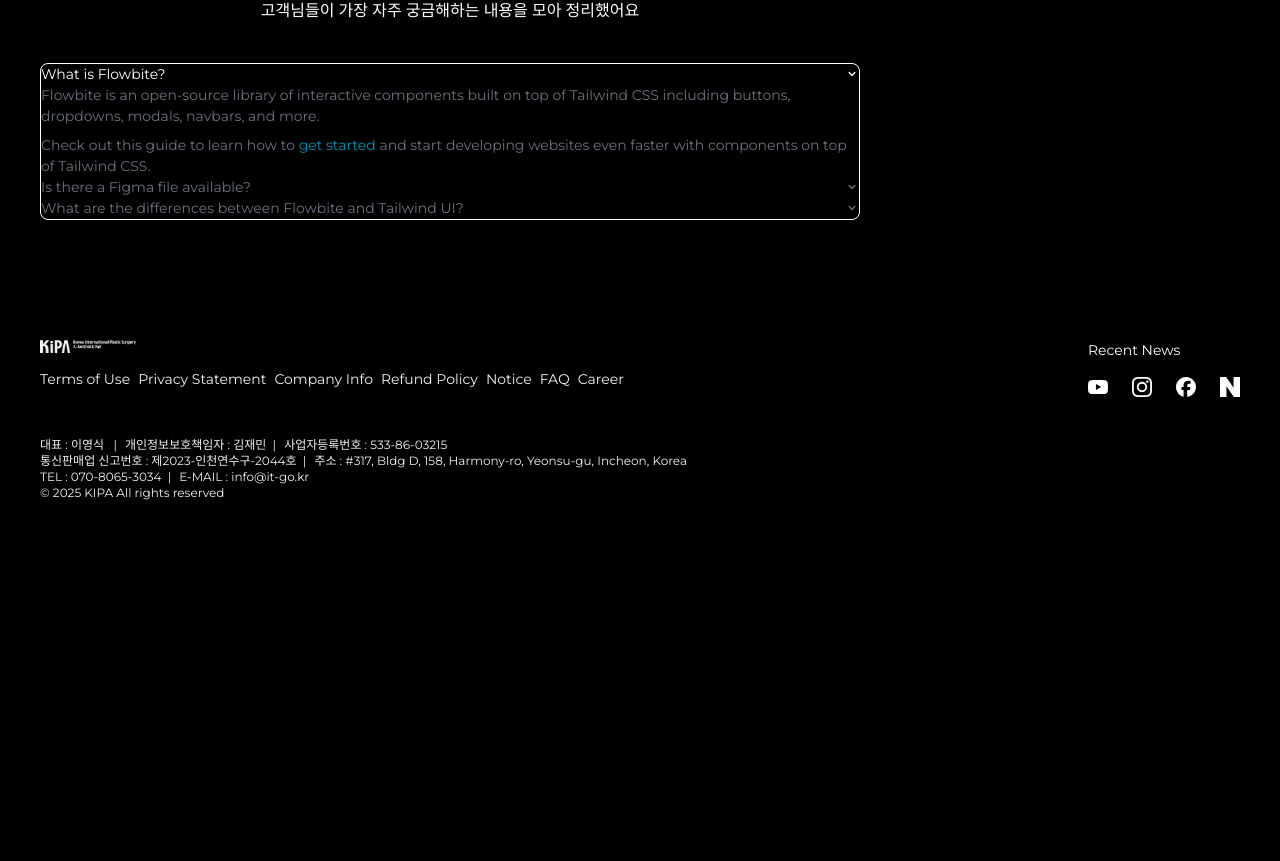
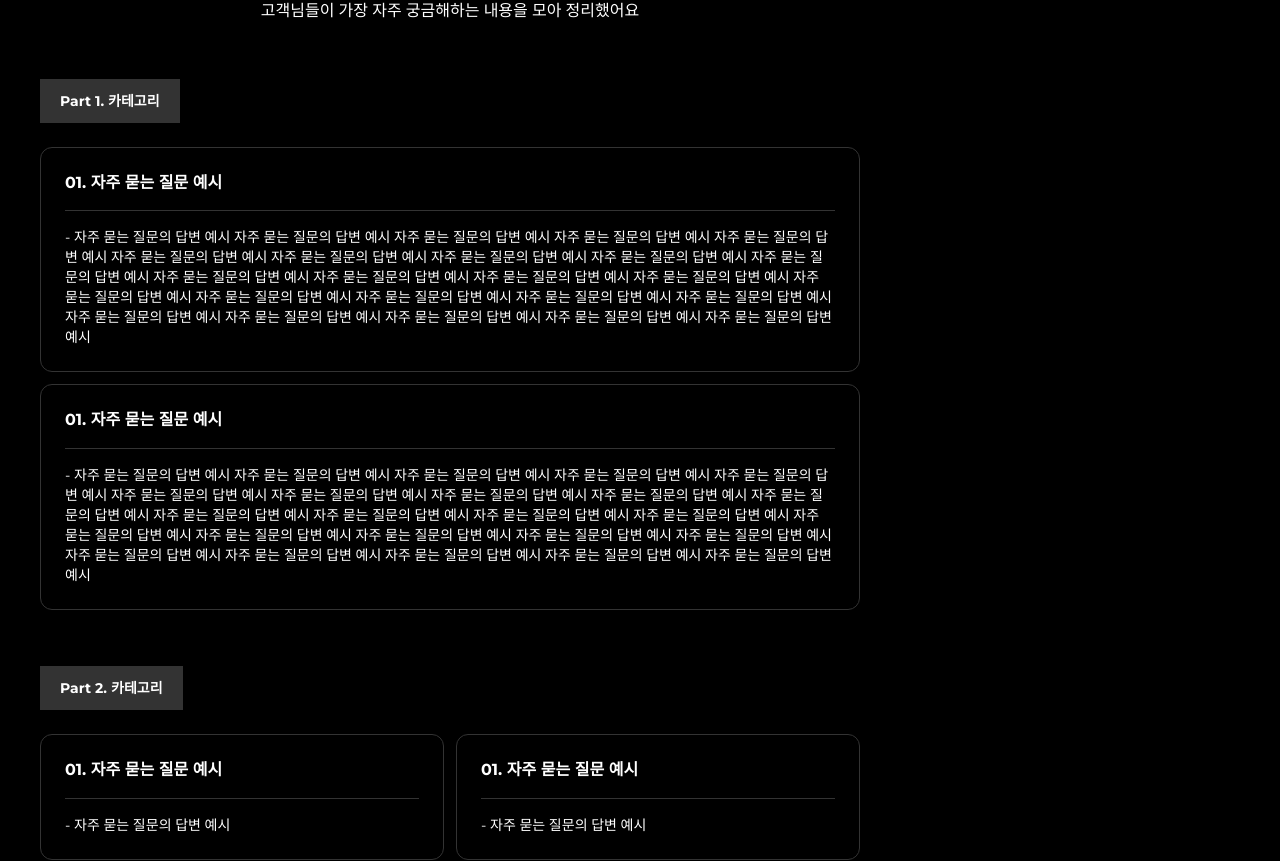
Before and after one commit to dev-itgo/kipa-mongolia, a Next.js app: page / in a window 1280 px wide. Shown: the part 7951-8812 px from the top of the page. Before the commit the page ends 8548 px from the top, so only its background shows below. Built offline with nearby package versions, Linux system fonts and the light colour scheme.

Commit message:
ui: accordion 기능 제거

```diff
--- a/src/components/main/MainFaq.tsx
+++ b/src/components/main/MainFaq.tsx
@@ -1,15 +1,41 @@
+import { FAQ_PART1, FAQ_PART2, FAQ_PART3 } from "@/data/faq";
 import MainFaqAccordion from "./MainFaqAccordion";
 
 const MainFaq = () => {
   return (
     <div className="mb-24">
-      <div className="mb-10 text-center">
+      <div className="text-center">
         <h3 className="mb-4 text-xl font-bold md:text-2xl">FAQ</h3>
         <p className="text-sm text-[#f2f2f2f] md:text-[16px]">
           고객님들이 가장 자주 궁금해하는 내용을 모아 정리했어요
         </p>
       </div>
-      <MainFaqAccordion />
+      <h4 className="mt-14 mb-6 inline-block bg-[#333] px-5 py-3 text-xs font-bold md:text-sm">
+        Part 1. 카테고리
+      </h4>
+      <div className="grid grid-cols-1 gap-3">
+        {FAQ_PART1.map((item) => (
+          <MainFaqAccordion key={item.id} title={item.title} desc={item.desc} />
+        ))}
+      </div>
+
+      <h4 className="mt-14 mb-6 inline-block bg-[#333] px-5 py-3 text-xs font-bold md:text-sm">
+        Part 2. 카테고리
+      </h4>
+      <div className="grid grid-cols-2 gap-3">
+        {FAQ_PART2.map((item) => (
+          <MainFaqAccordion key={item.id} title={item.title} desc={item.desc} />
+        ))}
+      </div>
+
+      <h4 className="mt-14 mb-6 inline-block bg-[#333] px-5 py-3 text-xs font-bold md:text-sm">
+        Part 3. 카테고리
+      </h4>
+      <div className="grid grid-cols-1 gap-3">
+        {FAQ_PART3.map((item) => (
+          <MainFaqAccordion key={item.id} title={item.title} desc={item.desc} />
+        ))}
+      </div>
     </div>
   );
 };
--- a/src/components/main/MainFaqAccordion.tsx
+++ b/src/components/main/MainFaqAccordion.tsx
@@ -1,96 +1,15 @@
-import {
-  Accordion,
-  AccordionContent,
-  AccordionPanel,
-  AccordionTitle,
-} from "flowbite-react";
+type MainFaqAccordionProps = {
+  title: string;
+  desc: string;
+};
 
-const MainFaqAccordion = () => {
+const MainFaqAccordion = ({ title, desc }: MainFaqAccordionProps) => {
   return (
-    <Accordion>
-      <AccordionPanel>
-        <AccordionTitle>What is Flowbite?</AccordionTitle>
-        <AccordionContent>
-          <p className="mb-2 text-gray-500 dark:text-gray-400">
-            Flowbite is an open-source library of interactive components built
-            on top of Tailwind CSS including buttons, dropdowns, modals,
-            navbars, and more.
-          </p>
-          <p className="text-gray-500 dark:text-gray-400">
-            Check out this guide to learn how to&nbsp;
-            <a
-              href="https://flowbite.com/docs/getting-started/introduction/"
-              className="text-cyan-600 hover:underline dark:text-cyan-500"
-            >
-              get started&nbsp;
-            </a>
-            and start developing websites even faster with components on top of
-            Tailwind CSS.
-          </p>
-        </AccordionContent>
-      </AccordionPanel>
-      <AccordionPanel>
-        <AccordionTitle>Is there a Figma file available?</AccordionTitle>
-        <AccordionContent>
-          <p className="mb-2 text-gray-500 dark:text-gray-400">
-            Flowbite is first conceptualized and designed using the Figma
-            software so everything you see in the library has a design
-            equivalent in our Figma file.
-          </p>
-          <p className="text-gray-500 dark:text-gray-400">
-            Check out the
-            <a
-              href="https://flowbite.com/figma/"
-              className="text-cyan-600 hover:underline dark:text-cyan-500"
-            >
-              Figma design system
-            </a>
-            based on the utility classes from Tailwind CSS and components from
-            Flowbite.
-          </p>
-        </AccordionContent>
-      </AccordionPanel>
-      <AccordionPanel>
-        <AccordionTitle>
-          What are the differences between Flowbite and Tailwind UI?
-        </AccordionTitle>
-        <AccordionContent>
-          <p className="mb-2 text-gray-500 dark:text-gray-400">
-            The main difference is that the core components from Flowbite are
-            open source under the MIT license, whereas Tailwind UI is a paid
-            product. Another difference is that Flowbite relies on smaller and
-            standalone components, whereas Tailwind UI offers sections of pages.
-          </p>
-          <p className="mb-2 text-gray-500 dark:text-gray-400">
-            However, we actually recommend using both Flowbite, Flowbite Pro,
-            and even Tailwind UI as there is no technical reason stopping you
-            from using the best of two worlds.
-          </p>
-          <p className="mb-2 text-gray-500 dark:text-gray-400">
-            Learn more about these technologies:
-          </p>
-          <ul className="list-disc pl-5 text-gray-500 dark:text-gray-400">
-            <li>
-              <a
-                href="https://flowbite.com/pro/"
-                className="text-cyan-600 hover:underline dark:text-cyan-500"
-              >
-                Flowbite Pro
-              </a>
-            </li>
-            <li>
-              <a
-                href="https://tailwindui.com/"
-                rel="nofollow"
-                className="text-cyan-600 hover:underline dark:text-cyan-500"
-              >
-                Tailwind UI
-              </a>
-            </li>
-          </ul>
-        </AccordionContent>
-      </AccordionPanel>
-    </Accordion>
+    <div className="rounded-xl border-1 border-[#333] p-6">
+      <h5 className="text-sm font-bold md:text-[16px]">{title}</h5>
+      <hr className="my-4 border-t-1 border-t-[#333]" />
+      <p className="text-xs md:text-sm">{desc}</p>
+    </div>
   );
 };
 
--- /dev/null
+++ b/src/data/faq.ts
@@ -0,0 +1,54 @@
+type Faq = {
+  id: number;
+  title: string;
+  desc: string;
+};
+
+export const FAQ_PART1: Faq[] = [
+  {
+    id: 1,
+    title: "01. 자주 묻는 질문 예시",
+    desc: "- 자주 묻는 질문의 답변 예시 자주 묻는 질문의 답변 예시 자주 묻는 질문의 답변 예시 자주 묻는 질문의 답변 예시 자주 묻는 질문의 답변 예시 자주 묻는 질문의 답변 예시 자주 묻는 질문의 답변 예시 자주 묻는 질문의 답변 예시 자주 묻는 질문의 답변 예시 자주 묻는 질문의 답변 예시 자주 묻는 질문의 답변 예시 자주 묻는 질문의 답변 예시 자주 묻는 질문의 답변 예시 자주 묻는 질문의 답변 예시 자주 묻는 질문의 답변 예시 자주 묻는 질문의 답변 예시 자주 묻는 질문의 답변 예시 자주 묻는 질문의 답변 예시 자주 묻는 질문의 답변 예시 자주 묻는 질문의 답변 예시 자주 묻는 질문의 답변 예시 자주 묻는 질문의 답변 예시 자주 묻는 질문의 답변 예시 자주 묻는 질문의 답변 예시",
+  },
+  {
+    id: 2,
+    title: "01. 자주 묻는 질문 예시",
+    desc: "- 자주 묻는 질문의 답변 예시 자주 묻는 질문의 답변 예시 자주 묻는 질문의 답변 예시 자주 묻는 질문의 답변 예시 자주 묻는 질문의 답변 예시 자주 묻는 질문의 답변 예시 자주 묻는 질문의 답변 예시 자주 묻는 질문의 답변 예시 자주 묻는 질문의 답변 예시 자주 묻는 질문의 답변 예시 자주 묻는 질문의 답변 예시 자주 묻는 질문의 답변 예시 자주 묻는 질문의 답변 예시 자주 묻는 질문의 답변 예시 자주 묻는 질문의 답변 예시 자주 묻는 질문의 답변 예시 자주 묻는 질문의 답변 예시 자주 묻는 질문의 답변 예시 자주 묻는 질문의 답변 예시 자주 묻는 질문의 답변 예시 자주 묻는 질문의 답변 예시 자주 묻는 질문의 답변 예시 자주 묻는 질문의 답변 예시 자주 묻는 질문의 답변 예시",
+  },
+];
+
+export const FAQ_PART2: Faq[] = [
+  {
+    id: 1,
+    title: "01. 자주 묻는 질문 예시",
+    desc: "- 자주 묻는 질문의 답변 예시",
+  },
+  {
+    id: 2,
+    title: "01. 자주 묻는 질문 예시",
+    desc: "- 자주 묻는 질문의 답변 예시",
+  },
+  {
+    id: 3,
+    title: "01. 자주 묻는 질문 예시",
+    desc: "- 자주 묻는 질문의 답변 예시",
+  },
+  {
+    id: 4,
+    title: "01. 자주 묻는 질문 예시",
+    desc: "- 자주 묻는 질문의 답변 예시",
+  },
+];
+
+export const FAQ_PART3: Faq[] = [
+  {
+    id: 1,
+    title: "01. 자주 묻는 질문 예시",
+    desc: "- 자주 묻는 질문의 답변 예시 자주 묻는 질문의 답변 예시 자주 묻는 질문의 답변 예시 자주 묻는 질문의 답변 예시 자주 묻는 질문의 답변 예시 자주 묻는 질문의 답변 예시 자주 묻는 질문의 답변 예시 자주 묻는 질문의 답변 예시 자주 묻는 질문의 답변 예시 자주 묻는 질문의 답변 예시 자주 묻는 질문의 답변 예시 자주 묻는 질문의 답변 예시 자주 묻는 질문의 답변 예시 자주 묻는 질문의 답변 예시 자주 묻는 질문의 답변 예시 자주 묻는 질문의 답변 예시 자주 묻는 질문의 답변 예시 자주 묻는 질문의 답변 예시 자주 묻는 질문의 답변 예시 자주 묻는 질문의 답변 예시 자주 묻는 질문의 답변 예시 자주 묻는 질문의 답변 예시 자주 묻는 질문의 답변 예시 자주 묻는 질문의 답변 예시",
+  },
+  {
+    id: 2,
+    title: "01. 자주 묻는 질문 예시",
+    desc: "- 자주 묻는 질문의 답변 예시 자주 묻는 질문의 답변 예시 자주 묻는 질문의 답변 예시 자주 묻는 질문의 답변 예시 자주 묻는 질문의 답변 예시 자주 묻는 질문의 답변 예시 자주 묻는 질문의 답변 예시 자주 묻는 질문의 답변 예시 자주 묻는 질문의 답변 예시 자주 묻는 질문의 답변 예시 자주 묻는 질문의 답변 예시 자주 묻는 질문의 답변 예시 자주 묻는 질문의 답변 예시 자주 묻는 질문의 답변 예시 자주 묻는 질문의 답변 예시 자주 묻는 질문의 답변 예시 자주 묻는 질문의 답변 예시 자주 묻는 질문의 답변 예시 자주 묻는 질문의 답변 예시 자주 묻는 질문의 답변 예시 자주 묻는 질문의 답변 예시 자주 묻는 질문의 답변 예시 자주 묻는 질문의 답변 예시 자주 묻는 질문의 답변 예시",
+  },
+];
```
